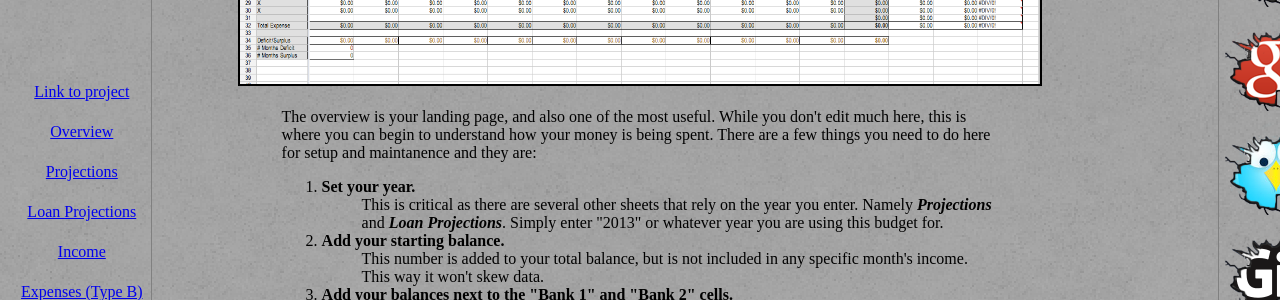
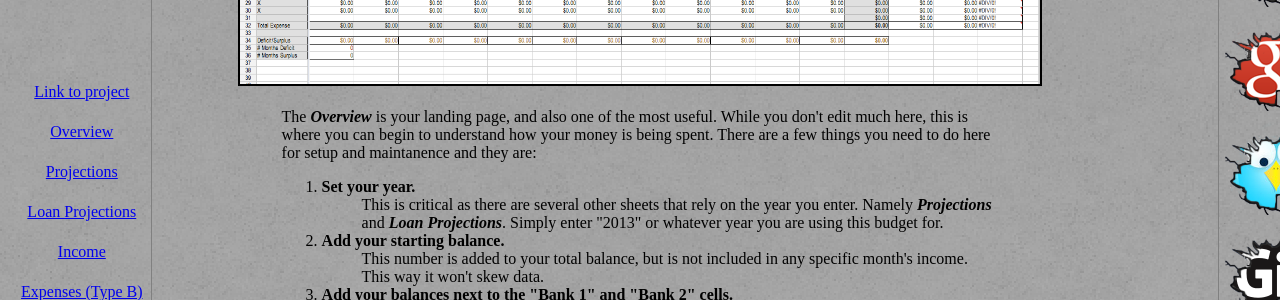
Before and after one commit to mathomastech/mathomastech.github.io, a Jekyll site: the page built from Projects/BudgetTemplate.markdown, in a window 1280 px wide and 900 px high, scrolled down 317 px. Shown: the part 152-452 px from the top of the window. Built offline with Jekyll 4.4.1, drawn with Linux system fonts in a browser that asks for light colours.

Commit message:
Improved formatting

```diff
--- a/Projects/BudgetTemplate.markdown
+++ b/Projects/BudgetTemplate.markdown
@@ -28,9 +28,9 @@
 ##Overview##
 
 <a href="/img/BudgetTemplate/BudgetOverview.png" data-lightbox="BudgetOverview"><img src="/img/BudgetTemplate/BudgetOverview.png" alt="Budget Overview" width="800" height="300"/></a>
-
+<p></p>
 <p class="projectContent">
-The overview is your landing page, and also one of the most useful. While you don't edit much here, this is where you can begin to understand how your money is being spent. There are a few things you need to do here for setup and maintanence and they are:</p>
+The <strong><em>Overview</em></strong> is your landing page, and also one of the most useful. While you don't edit much here, this is where you can begin to understand how your money is being spent. There are a few things you need to do here for setup and maintanence and they are:</p>
 <p></p>
 <ol class="projectContent">
 	<li><strong>Set your year.</strong></li>
@@ -50,7 +50,7 @@
 <a id="Projections"></a>
 ##Projections##
 <a href="/img/BudgetTemplate/Projections.png" data-lightbox="Projections"><img src="/img/BudgetTemplate/Projections.png" alt="Projections" width="800" height="300"/></a>
-
+<p></p>
 <p class="projectContent">
 The projections page is something I began work on a few months ago as a tool to help me predict/anticipate my finances in the coming months, and coming years. To begin, first you need some starting informaion, namely what are your recurring expenses. If you look to the far right of the sheet, you will find four columns for recurring expenses. </p>
 <p></p>
@@ -74,7 +74,7 @@
 <a id="LoanProjections"></a>
 ##Loan Projections##
 <a href="/img/BudgetTemplate/LoanProjections.png" data-lightbox="Loan Projections"><img src="/img/BudgetTemplate/LoanProjections.png" alt="Loan Projections" width="800" height="300"/></a>
-
+<p></p>
 <p class="projectContent">
 	The loan projections page is something new I've been working on to help predict how long it will take to pay off loans, credits cards, or other forms of outstanding balance payments. To use this, start by renaming <strong><em>Loan 1</em></strong> to the name of your loan, for example "Chase Card". Put your current outstanding balance in the <strong><em>Current Balance</em></strong> column. Add in your Annual Percentage Rate (APR), and your monthly expected payment.  The title of the Loan will automatically change in the first row. From there, the current balance minus the months payment will be inserted into the current months cell. All following cells will populate with the balance of the previous month minus the payment plus interest. If you want to make an alternate payment for a specific month, either more or less than your default, you can put that number in the "Alt Payment" column and it will automatically adjust the current month, and all following months accordingly. Whenever a loan is completely payed off, it will zero out the balance of that loan for all future months. This is a great way to figure out how long it will take to pay off outstanding balances at any given recurring payment value, and how much additional payments of a specific value will effect the balance of the loan months or years in advance. By default, 4 loans are displayed, however you can have as many as 10 by unhiding the columns.
 </p>
@@ -85,7 +85,7 @@
 <a href="/img/BudgetTemplate/Income.png" data-lightbox="Income"><img src="/img/BudgetTemplate/Income.png" alt="Income" width="400" height="300"/></a>
 
 <a href="/img/BudgetTemplate/Expenses1.png" data-lightbox="Expenses1"><img src="/img/BudgetTemplate/Expenses1.png" alt="Expenses1" width="400" height="300"/></a>
-
+<p></p>
 <p class="projectContent">
 	The <strong><em>Income and Expense (Type A)</em></strong> are nearly Identical. To use, simply put you income/expenses in the row with the appropriate month name, the date of the log entry (Not required, but I have found it useful) and add a description of the log (also not required, but useful). The overview will automatically populate based on the values logged in these pages.
 </p>
@@ -93,6 +93,7 @@
 <a id="Expenses(B)"></a>
 ##Expenses (Type B)##
 <a href="/img/BudgetTemplate/Expenses2.png" data-lightbox="Expenses2"><img src="/img/BudgetTemplate/Expenses2.png" alt="Expenses2" width="800" height="300"/></a>
+<p></p>
 <p class="projectContent">
 	Nearly identical concept to <strong><em>Income and Expense (Type A)</em></strong>, the only different is the layout. Sheets that use this layout are for categories that only have 1 payment each month. Unlike something like restaurants where you may log in 10 or 20 restaurant expenses, you will only be paying a phone or electric bill once per month. Totals are agregated so you can see how much you are spending each month for all items in this category (row total), as well as how much you have spent all year for a specific item in the category (column total).
 </p>
```
